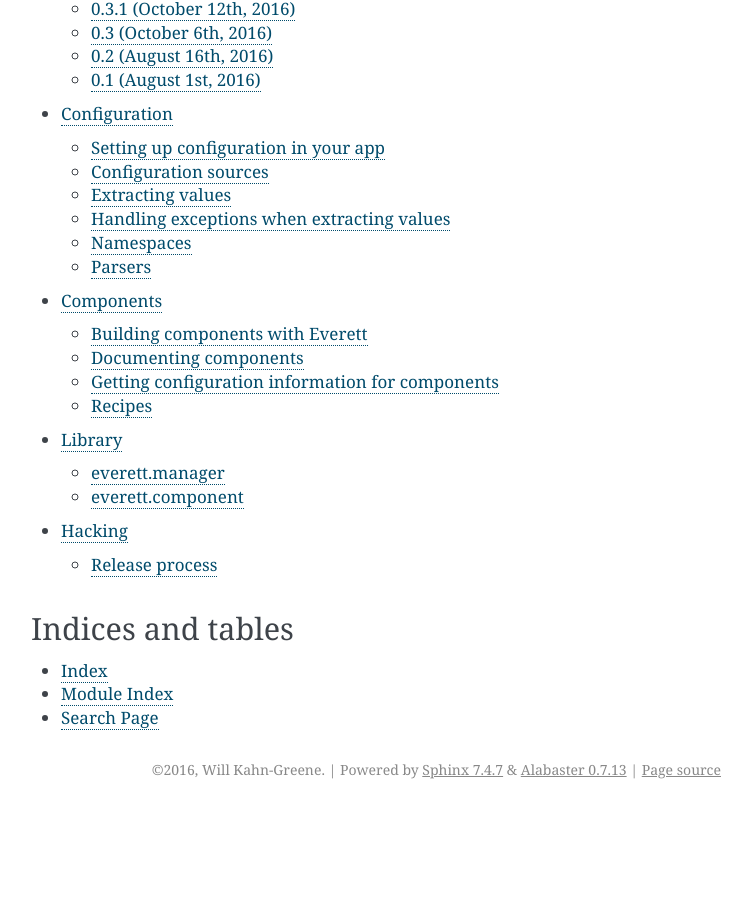
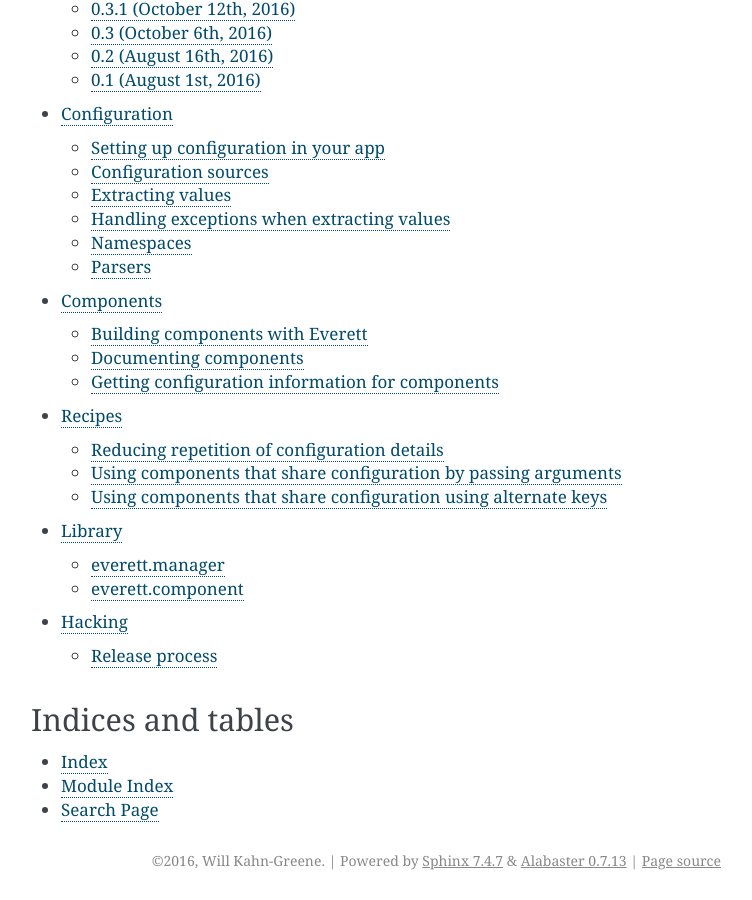
Before and after one commit to willkg/everett, a Sphinx documentation site: the page built from docs/index.rst, in a window 1280 px wide and 900 px high, scrolled down 3866 px. Shown: the whole window, without its empty margins (389-1141 px from the left). Built offline with Sphinx 7.4.7, drawn with Linux system fonts in a browser that asks for light colours; before the commit the page ends 4675 px from its top, so only the background shows below that; some of the changed lines change nothing that is shown.

Commit message:
Move recipes; add recipe about appconfig
This moves the recipes into their own chapter where they'll be easier to
find. It also adds a recipe for appconfig which I find helps reduce
configuration details repition.

```diff
--- /dev/null
+++ b/docs/code/recipes_appconfig.py
@@ -0,0 +1,58 @@
+import logging
+
+from everett.component import ConfigOptions, RequiredConfigMixin
+from everett.manager import ConfigManager
+
+
+def parse_loglevel(value):
+    text_to_level = {
+        'CRITICAL': 50,
+        'ERROR': 40,
+        'WARNING': 30,
+        'INFO': 20,
+        'DEBUG': 10
+    }
+    try:
+        return text_to_level[value.upper()]
+    except KeyError:
+        raise ValueError(
+            '"%s" is not a valid logging level. Try CRITICAL, ERROR, '
+            'WARNING, INFO, DEBUG' % value
+        )
+
+
+class AppConfig(RequiredConfigMixin):
+    required_config = ConfigOptions()
+    required_config.add_option(
+        'debug',
+        parser=bool,
+        default='false',
+        doc='Turns on debug mode for the applciation'
+    )
+    required_config.add_option(
+        'loglevel',
+        parser=parse_loglevel,
+        default='INFO',
+        doc='Log level for the application'
+    )
+
+    def __init__(self, config):
+        self.raw_config = config
+        self.config = config.with_options(self)
+
+    def __call__(self, *args, **kwargs):
+        return self.config(*args, **kwargs)
+
+
+def init_app():
+    config = ConfigManager.from_dict({})
+    app_config = AppConfig(config)
+
+    logging.basicConfig(loglevel=app_config('loglevel'))
+
+    if app_config('debug'):
+        logging.info('debug mode!')
+
+
+if __name__ == '__main__':
+    init_app()
--- a/docs/components.rst
+++ b/docs/components.rst
@@ -106,35 +106,3 @@ final :py:class:`everett.component.ConfigOptions` class that you get is the
 configuration for that component.
 
 See :py:class:`everett.component.RequiredConfigMixin` for more details.
-
-
-Recipes
-=======
-
-Shared configuration by argument
---------------------------------
-
-Let's create an app component which creates two file system components passing
-them a basedir:
-
-.. literalinclude:: code/component_shared.py
-   :language: python
-
-
-Why do it this way?
-
-In this scenario, the ``basedir`` is defined at the app-scope and is passed to
-the reader and writer classes when they're created. In this way, ``basedir`` is
-app configuration, but not reader/writer configuration.
-
-
-Shared configuration using alternate keys
------------------------------------------
-
-This recipe shows how to build components that share credntials using alternate
-keys.
-
-Let's create a db reader and a db writer component:
-
-.. literalinclude:: code/component_alternate_keys.py
-   :language: python
--- a/docs/index.rst
+++ b/docs/index.rst
@@ -10,6 +10,7 @@ Contents
    history
    configuration
    components
+   recipes
    library
    dev
 
--- /dev/null
+++ b/docs/recipes.rst
@@ -0,0 +1,81 @@
+=======
+Recipes
+=======
+
+This contains some ways of solving problems I've had with applications I use
+Everett in. These use cases help me to shape the Everett architecture such that
+it's convenient and flexible, but not big and overbearing.
+
+Hopefully they help you, too.
+
+If there are things you're trying to solve and you're using Everett that aren't
+covered here, add an item to the `issue tracker
+<https://github.com/willkg/everett/issues>`_.
+
+
+.. contents::
+
+
+Reducing repetition of configuration details
+============================================
+
+It's easy to set up a :py:class:`everett.manager.ConfigManager` and then call it
+for configuration. However, with any non-trivial application, it's likely you're
+going to refer to configuration options multiple times in different parts of the
+code.
+
+One way to do this is to pull out the configuration value and store it in a
+global constant or an attribute somewhere and pass that around.
+
+Another way to do this is to create a configuration component, define all the
+configuration options there and then pass that component around.
+
+For example, this creates an ``AppConfig`` component which has configuration
+for the application:
+
+.. literalinclude:: code/recipes_appconfig.py
+
+
+Couple of nice things here. First, is that if you do Sphinx documentation, you
+can use ``autoconfig`` to automatically document your configuration based on the
+code. Second, you can use
+:py:meth:`everett.component.RequiredConfigMixin.get_runtime_config` to print out
+the runtime configuratino at startup.
+
+
+Using components that share configuration by passing arguments
+==============================================================
+
+Say we have multiple components that share some configuration value that's
+probably managed by another component.
+
+For example, a "basedir" configuration value that defines the root directory for
+all the things this application does things with.
+
+Let's create an app component which creates two file system components passing
+them a basedir:
+
+.. literalinclude:: code/recipes_shared.py
+   :language: python
+
+
+Why do it this way?
+
+In this scenario, the ``basedir`` is defined at the app-scope and is passed to
+the reader and writer classes when they're created. In this way, ``basedir`` is
+app configuration, but not reader/writer configuration.
+
+
+Using components that share configuration using alternate keys
+==============================================================
+
+Say we have two components that share a set of credentials. We don't want to
+have to specify the same set of credentials twice, so instead, we use alternate
+keys which let you specify other keys to look at for a configuration value. This
+lets us have both components look at the same keys for their credentials and
+then we only have to define them once.
+
+Let's create a db reader and a db writer component:
+
+.. literalinclude:: code/recipes_alternate_keys.py
+   :language: python
```
Also changed, not shown: docs/code/recipes_alternate_keys.py (renamed from docs/code/component_alternate_keys.py), docs/code/recipes_shared.py (renamed from docs/code/component_shared.py).
